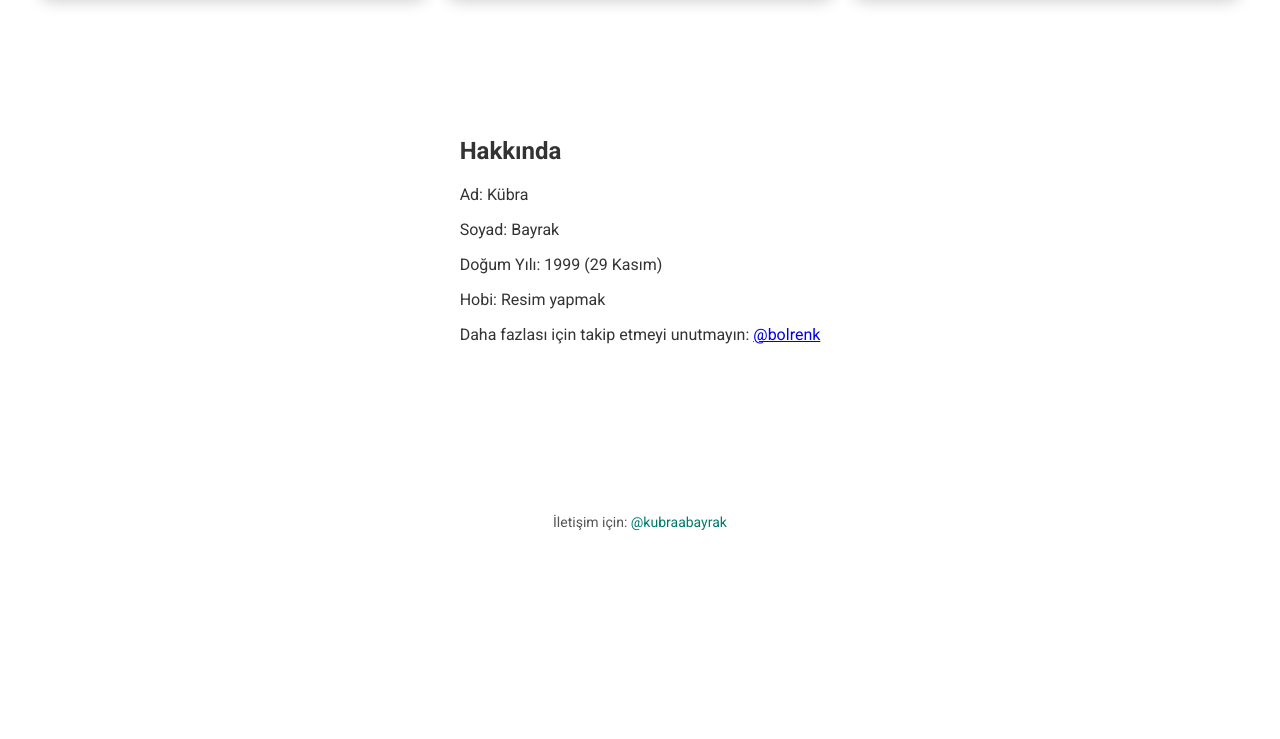
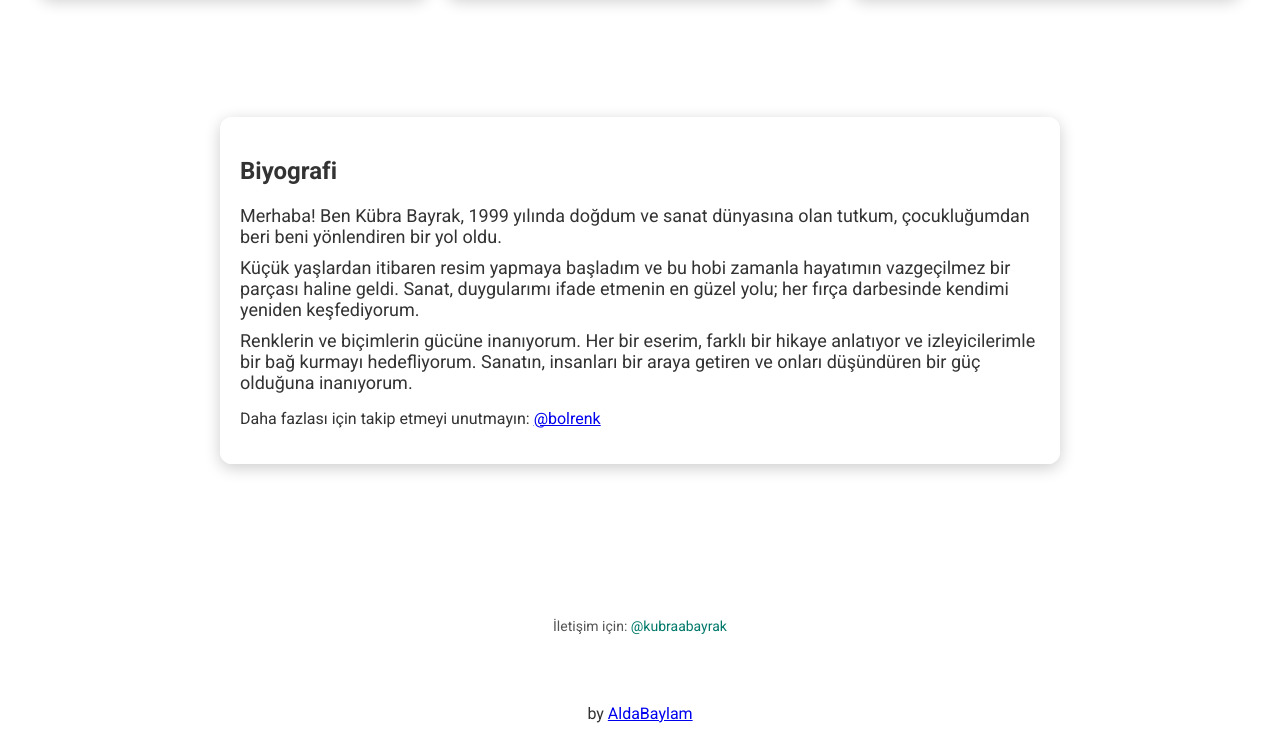
Before and after one commit to Ardabaylam/bolrenk1, a plain HTML site: page index.html in a window 1280 px wide. Shown: the part 723-1462 px from the top of the page. Before the commit the page ends 1267 px from the top, so only its background shows below. Drawn offline with Linux system fonts and the light colour scheme.

Commit message:
Update index.html

```diff
--- a/index.html
+++ b/index.html
@@ -14,7 +14,7 @@
             display: flex;
             flex-direction: column;
             align-items: center;
-            justify-content: center;
+            justify-content: flex-start; /* Flex başlangıcı */
             min-height: 100vh;
             text-align: center;
             position: relative;
@@ -73,6 +73,16 @@
             transform: scale(1.05);
             box-shadow: 0 8px 32px rgba(0, 0, 0, 0.3);
         }
+        .about {
+            margin: 100px 20px;
+            max-width: 800px;
+            text-align: left;
+            z-index: 1; /* About kısmı üstte olacak */
+            padding: 20px;
+            background: rgba(255, 255, 255, 0.9);
+            border-radius: 12px;
+            box-shadow: 0 4px 16px rgba(0, 0, 0, 0.2);
+        }
         footer {
             margin-top: 40px;
             font-size: 14px;
@@ -85,11 +95,12 @@
         footer a:hover {
             text-decoration: underline;
         }
-        .about {
-            margin: 100px 20px;
-            max-width: 800px;
-            text-align: left;
-            z-index: 1; /* About kısmı üstte olacak */
+        .bio {
+            font-size: 18px;
+            margin: 10px 0;
+        }
+        .by {
+            margin-top: 40px;
         }
     </style>
 </head>
@@ -125,11 +136,10 @@
     </div>
 
     <div class="about" id="about">
-        <h2>Hakkında</h2>
-        <p>Ad: Kübra</p>
-        <p>Soyad: Bayrak</p>
-        <p>Doğum Yılı: 1999 (29 Kasım)</p>
-        <p>Hobi: Resim yapmak</p>
+        <h2>Biyografi</h2>
+        <p class="bio">Merhaba! Ben Kübra Bayrak, 1999 yılında doğdum ve sanat dünyasına olan tutkum, çocukluğumdan beri beni yönlendiren bir yol oldu.</p>
+        <p class="bio">Küçük yaşlardan itibaren resim yapmaya başladım ve bu hobi zamanla hayatımın vazgeçilmez bir parçası haline geldi. Sanat, duygularımı ifade etmenin en güzel yolu; her fırça darbesinde kendimi yeniden keşfediyorum.</p>
+        <p class="bio">Renklerin ve biçimlerin gücüne inanıyorum. Her bir eserim, farklı bir hikaye anlatıyor ve izleyicilerimle bir bağ kurmayı hedefliyorum. Sanatın, insanları bir araya getiren ve onları düşündüren bir güç olduğuna inanıyorum.</p>
         <p>Daha fazlası için takip etmeyi unutmayın: <a href="https://www.instagram.com/bolrenk" target="_blank">@bolrenk</a></p>
     </div>
 
@@ -137,5 +147,26 @@
         <p>İletişim için: <a href="https://www.instagram.com/kubraabayrak" target="_blank">@kubraabayrak</a></p>
     </footer>
 
+    <div class="by">
+        <p>by <a href="https://www.instagram.com/ardaa.b7" target="_blank">AldaBaylam</a></p>
+    </div>
+
+    <script>
+        // Sayfayı kaydırma fonksiyonu
+        document.querySelectorAll('nav a').forEach(anchor => {
+            anchor.addEventListener('click', function(e) {
+                e.preventDefault();
+
+                const targetId = this.getAttribute('href');
+                const targetElement = document.querySelector(targetId);
+
+                // Kaydırma işlemi
+                targetElement.scrollIntoView({
+                    behavior: 'smooth'
+                });
+            });
+        });
+    </script>
+
 </body>
 </html>
```
